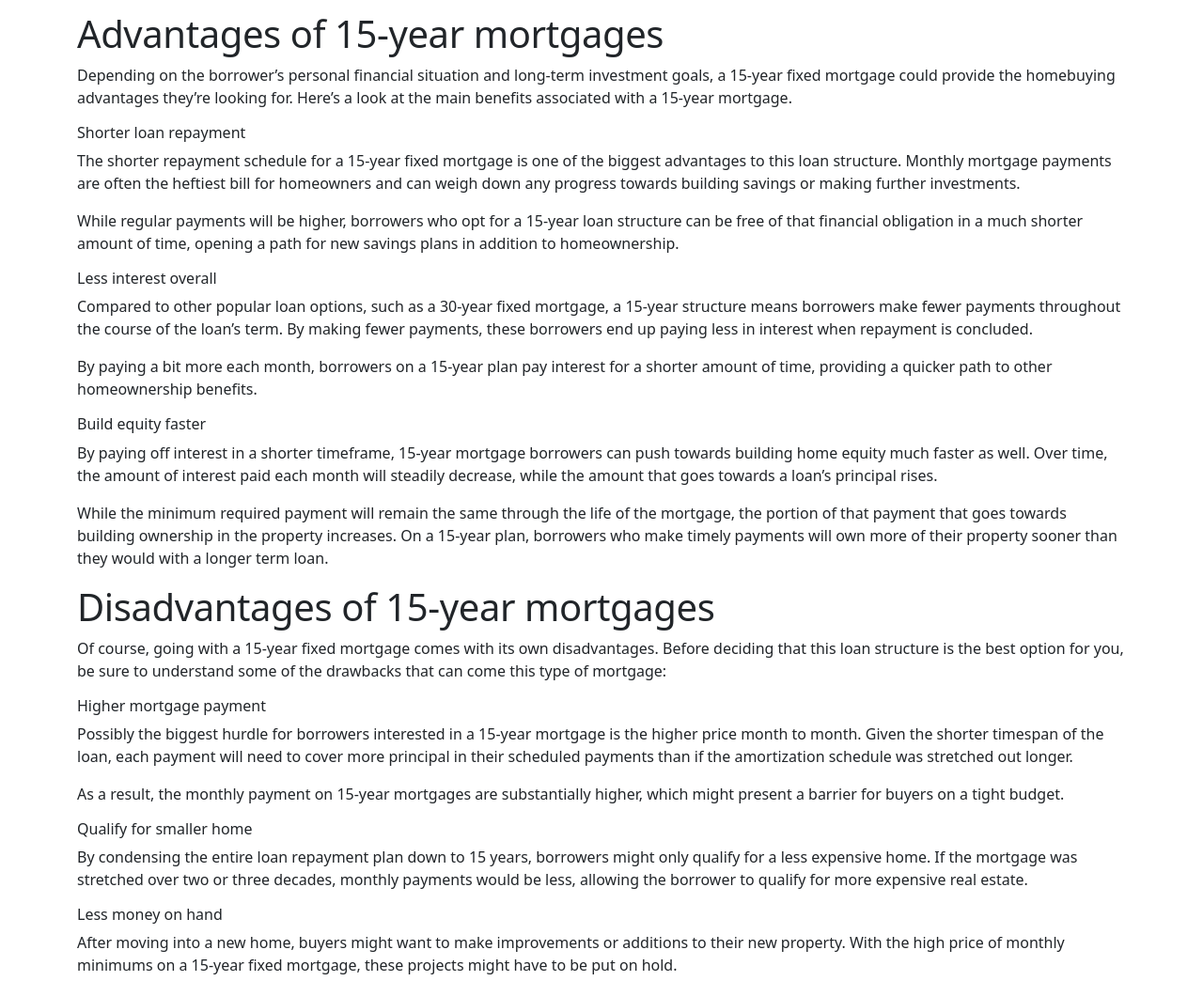
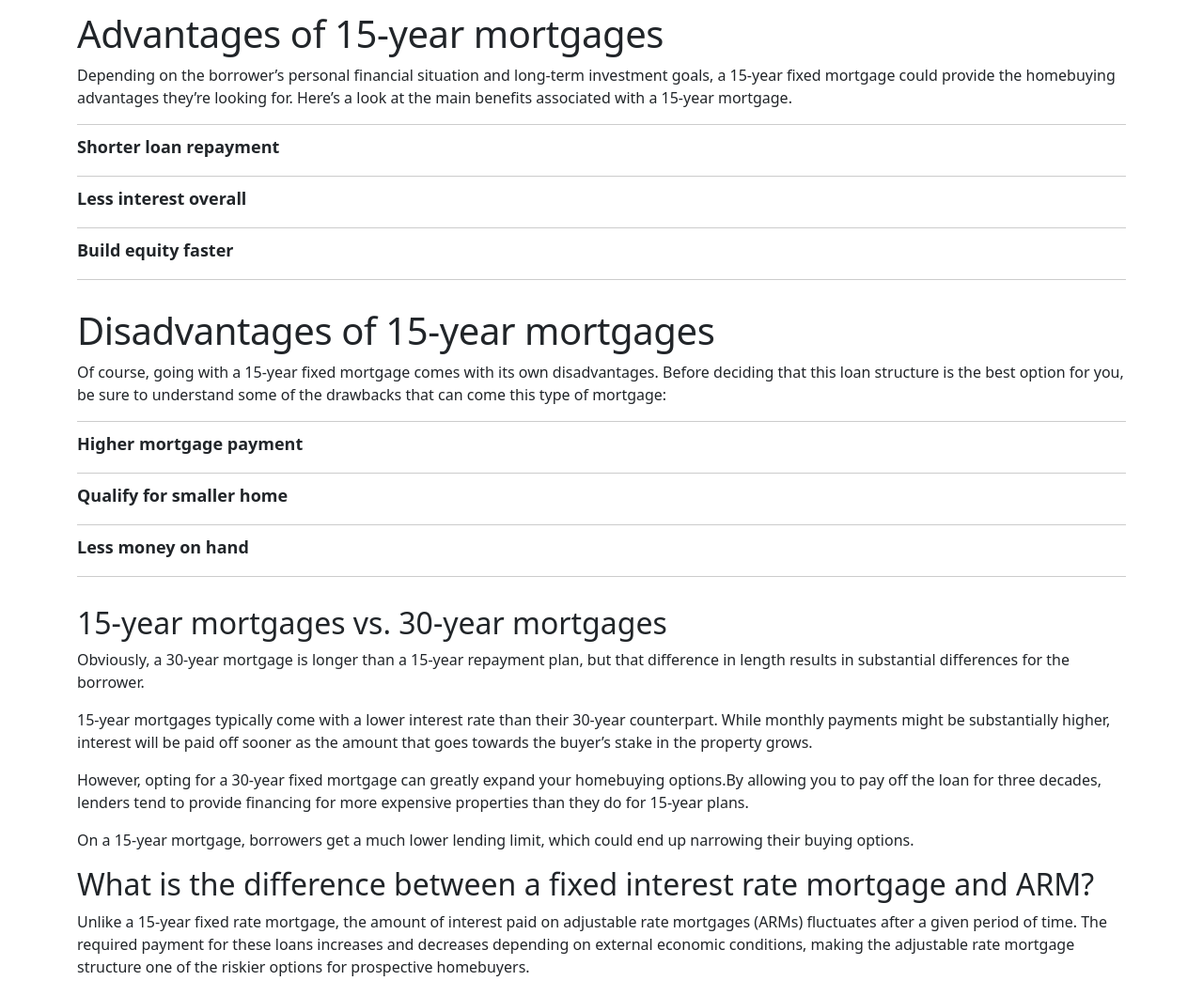
Before and after one commit to shuvo-h/rate-mortgage, a Gatsby site: page /mortgage-rates/assumptions/15-year_fixed_conforming in a window 1280 px wide. Shown: the part 2500-3544 px from the top of the page at 94% size. Built offline with nearby package versions, Linux system fonts and the light colour scheme; Gatsby itself is replaced by a stand-in of ours.

Commit message:
styled 15year fixed page

```diff
--- a/src/components/MortgageRates/Assumption/15_year_fixedConf/Advantage15Year.js
+++ b/src/components/MortgageRates/Assumption/15_year_fixedConf/Advantage15Year.js
@@ -1,21 +1,30 @@
 import React from 'react';
+
+import CustomAccordion from './CustomAccordion';
 
 const Advantage15Year = ({adDis_vantage, idString}) => {
     return (
         <section id={idString}>
             <h1>{adDis_vantage.title}</h1>
             <p>{adDis_vantage.introduction}</p>
-            <div>
+            <div >
                 {
                     adDis_vantage.terms.map((term,idx) =><div key={idx}>
-                        <h6>{term.title}</h6>
+                        {/* <h6>{term.title}</h6>
                         {
                             term.answer.map((ans,index) =><p key={index+500}>{ans}</p>)
-                        }
+                        } */}
+
+                        <CustomAccordion
+                            title={term.title}
+                            accordionIndex={idx}
+                            content={term.answer.map((ans,index) =><p key={index+500}>{ans}</p>)}
+                        />
+
                     </div>)
                 }
             </div>
-            <div></div>
+            <div style={{height: "30px"}}></div>
         </section>
 
     );
--- /dev/null
+++ b/src/components/MortgageRates/Assumption/15_year_fixedConf/CustomAccordion.js
@@ -0,0 +1,26 @@
+import React, {useState} from "react";
+
+import {accordion_title, border_bott, border_top} from "./index.module.css"
+
+const CustomAccordion = ({title, content, accordionIndex}) => {
+  const [showAccordion, setShowAccordion] = useState(false)
+
+  const handleToggle = () => {
+    setShowAccordion(!showAccordion)
+  }
+
+  return (
+    <div className={accordionIndex === 0 ? border_top : border_bott}>
+      <h6 onClick={handleToggle} className={accordion_title}>{title}</h6>
+
+      {
+        showAccordion &&
+        <div>
+          {content}
+        </div>
+      }
+    </div>
+  )
+}
+
+export default CustomAccordion;
--- a/src/components/MortgageRates/Assumption/15_year_fixedConf/index.module.css
+++ b/src/components/MortgageRates/Assumption/15_year_fixedConf/index.module.css
@@ -14,3 +14,21 @@
 .link_item:hover {
   color: var(--color-credit-good);
 }
+
+.accordion_title {
+  font-size: 1.125rem;
+  line-height: 1.625rem;
+  font-weight: bold;
+  cursor: pointer;
+}
+
+.border_bott {
+  border-bottom: 1px #ccc solid;
+  padding: 10px 0px;
+}
+
+.border_top {
+  border-top: 1px #ccc solid;
+  border-bottom: 1px #ccc solid;
+  padding: 10px 0px;
+}
```
